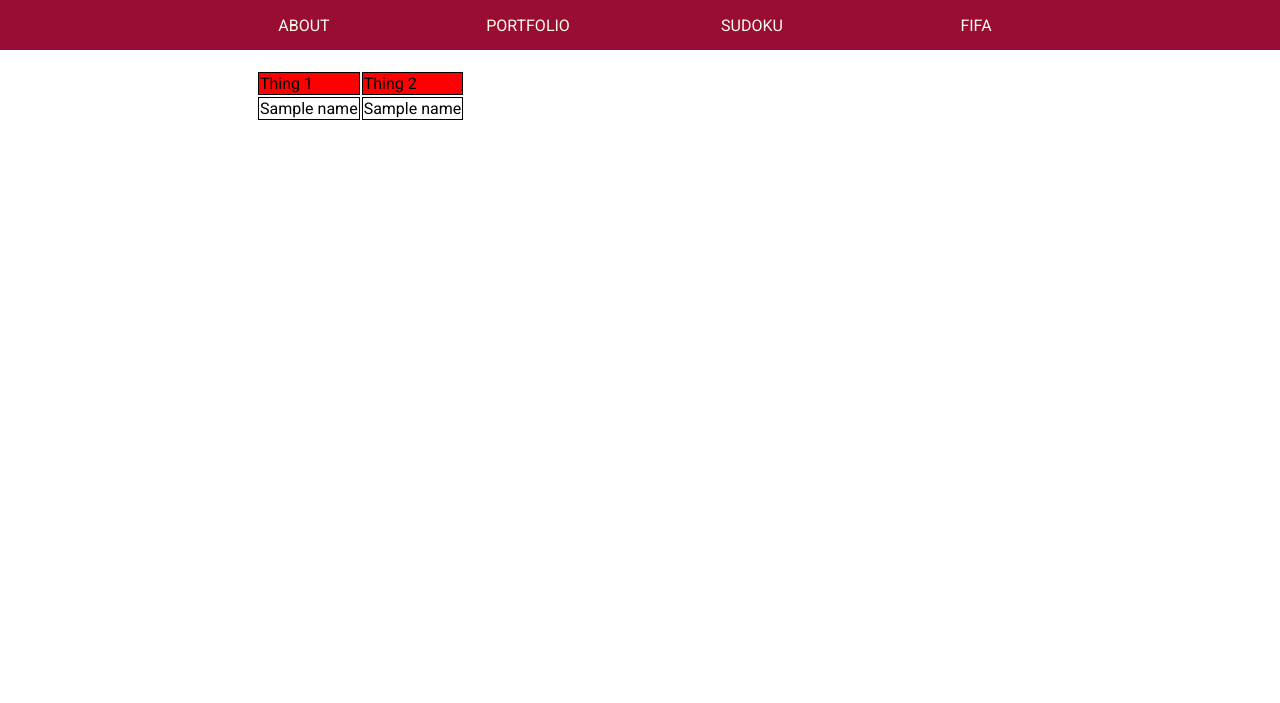
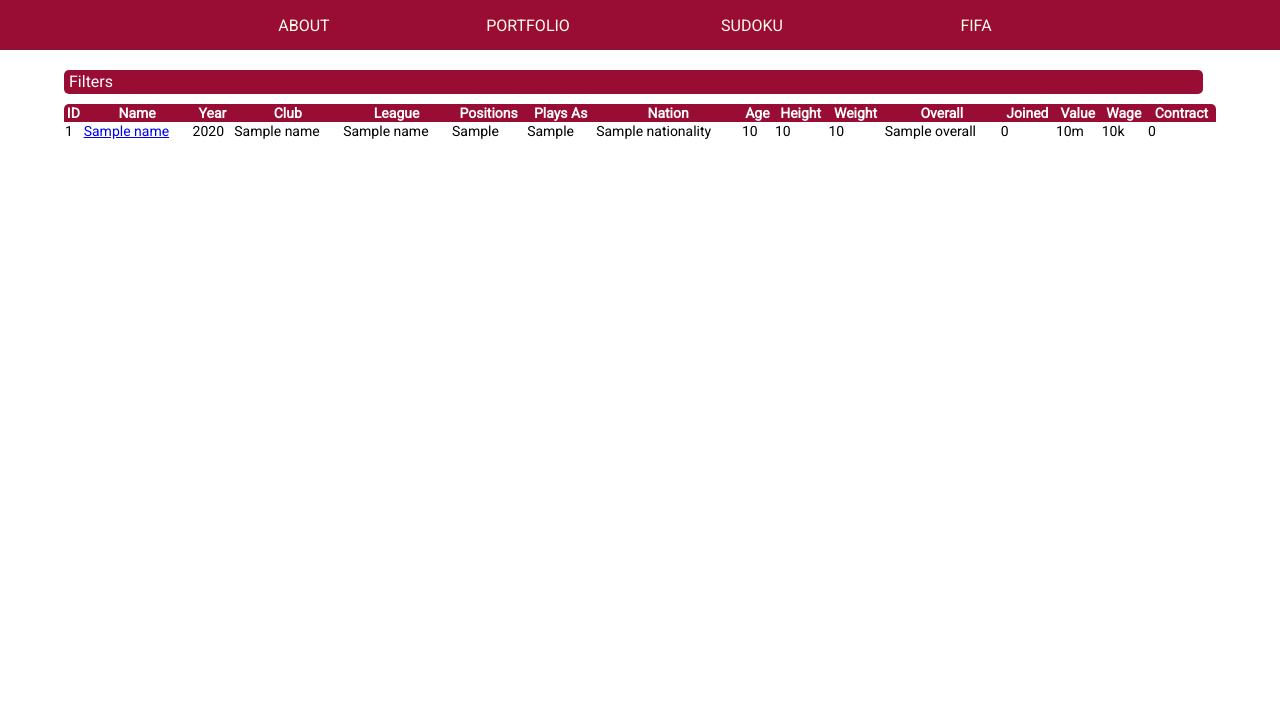
Before and after one commit to adamandrew-ml/portfolio, a Flask app: template portfolio_app/templates/fifa.html in a window 1280 px wide. Shown: the top 703 px of the page. Run offline with Flask 3, Linux system fonts and the light colour scheme; the template is opened without the code that fills it: most values are stand-ins (such as "Sample title", 1, 10 or a date in 2020).

Commit message:
fifa data in table

```diff
--- a/portfolio_app/app.py
+++ b/portfolio_app/app.py
@@ -94,9 +94,9 @@ def sudoku_new():
 
 @app.route("/fifa")
 def fifa():
-	FIFA = FIFA_Processing(table_name = "players", database_name = "fifa.db", process_from_scratch=False)
-	# FIFA = FIFA_Processing(table_name = "players", database_name = "fifa.db", process_from_scratch=True)
-	df = FIFA.select_from_database(listed_columns=["short_name", "club_name"], return_as="DataFrame")
+
+	FIFA = FIFA_Processing(table_name = "players", database_name = "./data/fifa.db", process_from_scratch=False)
+	df = FIFA.select_from_database(return_as="DataFrame")
 	df_limit = df.copy().iloc[:100, :]
 	return render_template("fifa.html", somedata = df_limit)
 
--- a/portfolio_app/static/style.css
+++ b/portfolio_app/static/style.css
@@ -17,9 +17,10 @@
 body {
 	margin: 0;
 	font-family: 'Roboto', sans-serif;
+	overflow: hidden;
 }
 
-a {
+.nav-bar-top a {
 	text-decoration: none;
 	color: var(--ivory);
 }
--- a/portfolio_app/static/style_fifa.css
+++ b/portfolio_app/static/style_fifa.css
@@ -1,15 +1,48 @@
 .fifa-container {
+	margin: auto;
 	padding-top: 70px;
-	margin: auto;
-	width: 60%;
+	width: 90%;
 	font-family: Roboto;
 	font-size: 16px;
+	position:relative;
+	overflow: hidden;
 }
 
-td {
-    border: 1px solid black;
+.fifa_filters {
+	width: 98%;
+	height: 20px;
+	background-color: var(--claret);
+	margin-bottom: 10px;
+	color: white;
+	padding: 2px 5px;
+	border-radius: 5px;
+	transition-duration: 0.5s;
 }
 
-thead {
-    background-color: red;
+.scrollwrapper {
+	height:600px;
+	overflow:auto;
+	margin-top:0px;
+	background-color: white;
+	border-radius: 5px;
+	transition-duration: 0.5s;
 }
+
+table {
+	width: 100%;
+	font-size: 14px;
+	top: 0;
+	border-spacing: 0px;
+}
+
+th {
+	position: sticky;
+	margin-top: 0px;
+	top: 0;
+	background: var(--claret);
+	color: white;
+}
+
+.table-row:hover {
+	background-color: var(--mistyrose);
+}
--- a/portfolio_app/templates/fifa.html
+++ b/portfolio_app/templates/fifa.html
@@ -1,21 +1,81 @@
 {% extends "base.html" %}
 {% block content %}
 <link rel="stylesheet" href="static/style_fifa.css">
+
+
+<script>
+
+var buttonstate = new Boolean(false);
+
+function expandit() {
+    if (buttonstate == true) {
+        document.getElementById("filter_box").style.height = "20px";
+        document.getElementById("table-box").style.height = "600px";
+    } else {
+        document.getElementById("filter_box").style.height = "200px";
+        document.getElementById("table-box").style.height = "420px";
+    };
+    buttonstate = !buttonstate;
+    console.log(buttonstate);
+}
+
+
+
+</script>
+
+
+
 <div class = "fifa-container">
+
+    <div class = "fifa_filters" id = "filter_box" onclick="expandit()">
+        Filters
+    </div>
+
+    <div class = "scrollwrapper" id = "table-box">
+
+
         <table>
-        <thead>
-            <td>Thing 1</td>
-            <td>Thing 2</td>
-        </thead>
+            <tr class="table-header">
+                <th>ID</th>
+                <th>Name</th>
+                <th>Year</th>
+                <th>Club</th>
+                <th>League</th>
+                <th>Positions</th>
+                <th>Plays As</th>
+                <th>Nation</th>
+                <th>Age</th>
+                <th>Height</th>
+                <th>Weight</th>
+                <th>Overall</th>
+                <th>Joined</th>
+                <th>Value</th>
+                <th>Wage</th>
+                <th>Contract</th>
+            </tr>
             {% for row in somedata.iterrows() %}
-        <tr>
-            <td>{{ row[1]["short_name"] }}</td>
+            <tr class="table-row">
+                <td>{{ row[1]["sofifa_id"] }}</td>
+                <td><a href="{{row[1]['player_url']}}" target="_blank">{{ row[1]["short_name"] }}</a></td>
+                <td>{{ row[1]["year"] }}</td>
                 <td>{{ row[1]["club_name"] }}</td>
+                <td>{{ row[1]["league_name"] }}</td>
+                <td>{{ row[1]["player_positions"] }}</td>
+                <td>{{ row[1]["team_position"] }}</td>
+                <td>{{ row[1]["nationality"] }}</td>
+                <td>{{ row[1]["age"] }}</td>
+                <td>{{ row[1]["height_cm"] }}</td>
+                <td>{{ row[1]["weight_kg"] }}</td>
+                <td>{{ row[1]["overall"] }}</td>
+                <td>{{ row[1]["joined"]|int }}</td>
+                <td>{{ (row[1]["value_eur"]/1000000)|string }}m</td>
+                <td>{{ (row[1]["wage_eur"]/1000)|string }}k</td>
+                <td>{{ row[1]["contract_valid_until"]|int }}</td>
             </tr>
             {%endfor%}
         </table>
 
-
+    </div>
 </div>
 
 
```
Also changed, not shown: portfolio_app/apphelpers/app_functions.py (+11 -6 lines), 1 other file. Lines whose indentation alone changed are shown as unchanged.
